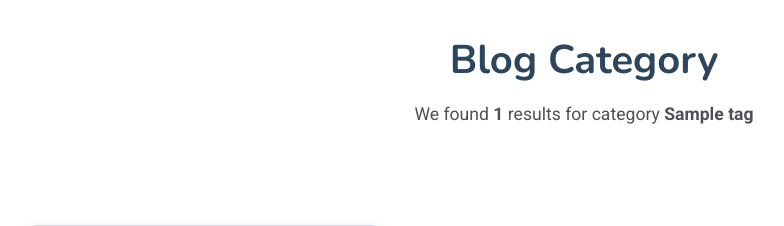
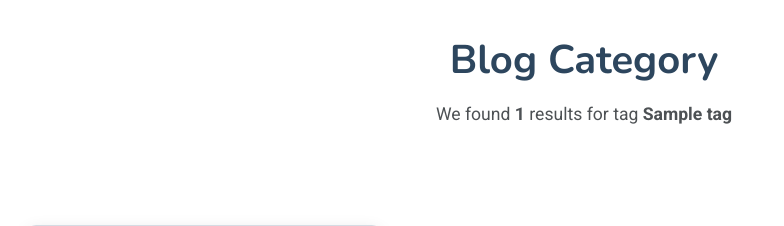
Before and after one commit to PSewmuthu/Django_Blog_Website, a Django app: template templates/tag.html in a window 1280 px wide. Shown: the part 158-384 px from the top of the page, without its empty margins (56-840 px from the left). Run offline with Django 5.2, Linux system fonts and the light colour scheme; the template is opened without the code that fills it: most values are stand-ins (such as "Sample title", 1, 10 or a date in 2020); grey boxes marked "Sample" are stand-in pictures; some libraries are stand-ins or nearby versions.

```diff
--- a/templates/tag.html
+++ b/templates/tag.html
@@ -5,7 +5,7 @@
 <div class="page-title">
     <div class="title-wrapper">
       <h1>Blog Category</h1>
-      <p>We found <strong>{{ size }}</strong> results for category <strong>{{ tag.name }}</strong></p>
+      <p>We found <strong>{{ size }}</strong> results for tag <strong>{{ tag.name }}</strong></p>
     </div>
   </div><!-- End Page Title -->
 
```
